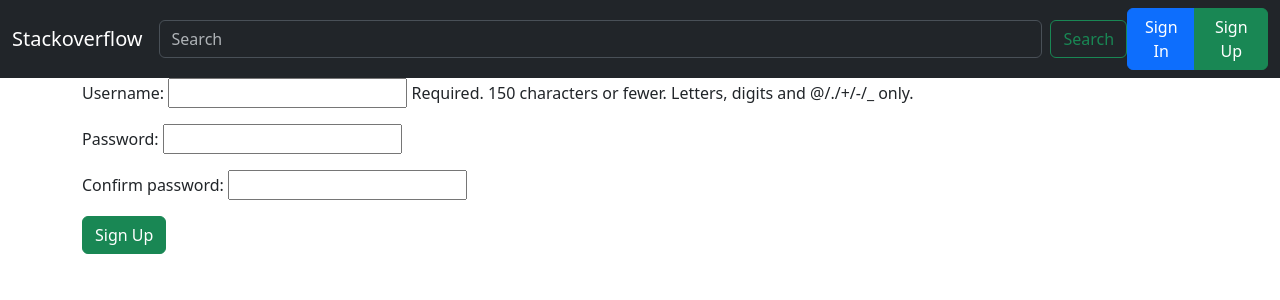
After one commit to shadowarchil/python-project-test, a Django app: page /sign-up/ in a window 1280 px wide. The commit adds this page. Shown: the top 300 px of the page. Run offline with Django 4.2, Linux system fonts and the light colour scheme.

Commit message:
Add user sing up

```diff
--- /dev/null
+++ b/templates/auth/sign_up.html
@@ -0,0 +1,9 @@
+{% extends 'base.html' %}
+
+{% block content %}
+<form method="post">
+    {% csrf_token %}
+    {{form.as_p}}
+    <button class="btn btn-success">Sign Up</button>
+</form>
+{% endblock content %}
--- a/templates/base.html
+++ b/templates/base.html
@@ -39,8 +39,9 @@
                 <div class="btn-group">
                 {% if not request.user.is_authenticated %}
                     <a href="{% url 'users:sign-in' %}" class="btn btn-primary">Sign In</a>
-                    <a href="#" class="btn btn-success">Sign Up</a>
+                    <a href="{% url 'users:sign-up' %}" class="btn btn-success">Sign Up</a>
                 {% else %}
+                    <span class="btn btn-primary disabled">{{ request.user.username }}</span>
                     <a href="{% url 'users:sign-out' %}" class="btn btn-danger">Sign Out</a>
                 {% endif %}
                 </div>
--- a/templates/home.html
+++ b/templates/home.html
@@ -26,7 +26,7 @@
                     </div>
 
                     <a href="#">
-                        {{ question.user }} asked {{ question.create_time }}
+                        {{ question.user }} asked {{ question.create_time|timesince }} ago
                     </a>
                 </div>
             </div>
--- /dev/null
+++ b/users/forms.py
@@ -0,0 +1,32 @@
+from django import forms
+from django.core.exceptions import ValidationError
+from django.contrib.auth.password_validation import validate_password
+from users.models import User
+
+class UserCreateForm(forms.ModelForm):
+    confirm_password = forms.CharField(widget=forms.widgets.PasswordInput(),
+                                         validators=[validate_password])
+
+    def clean(self):
+        cleaned_data = super().clean()
+        print(cleaned_data)
+        if cleaned_data['confirm_password'] != cleaned_data['password']:
+            raise ValidationError({
+                'confirm_password': "Passwords don't match",
+                'password': "Passwords don't match",
+            })
+
+        return cleaned_data
+
+    class Meta:
+        model = User
+        fields = ['username', 'password', 'confirm_password']
+        widgets = {
+            'password': forms.PasswordInput(),
+        }
+
+    def save(self, commit: bool = False):
+        user: User = super().save(False)
+        user.set_password(user.password)
+        user.save(commit)
+        return user
--- a/users/urls.py
+++ b/users/urls.py
@@ -1,10 +1,10 @@
 from django.urls import path
-from users.views import CustomLoginView, CustomLogoutView
+from users.views import CustomLoginView, CustomLogoutView, UserSignUpView
 
 app_name = 'users'
 
 urlpatterns = [
     path('sign-in/', CustomLoginView.as_view(), name='sign-in'),
-    path('sign-out/', CustomLogoutView.as_view(), name='sign-out')
-
+    path('sign-out/', CustomLogoutView.as_view(), name='sign-out'),
+    path('sign-up/', UserSignUpView.as_view(), name='sign-up'),
 ]
--- a/users/views.py
+++ b/users/views.py
@@ -1,7 +1,8 @@
 from django.shortcuts import render
 from django.contrib.auth.views import LoginView, LogoutView
+from django.views.generic import CreateView
 from django.urls import reverse_lazy
-
+from users.forms import UserCreateForm
 
 # Create your views here.
 class CustomLoginView(LoginView):
@@ -12,3 +13,9 @@
 
 class CustomLogoutView(LogoutView):
     next_page = reverse_lazy('core:home')
+
+
+class UserSignUpView(CreateView):
+    template_name = 'auth/sign_up.html'
+    form_class = UserCreateForm
+    success_url = reverse_lazy('core:home')
```
